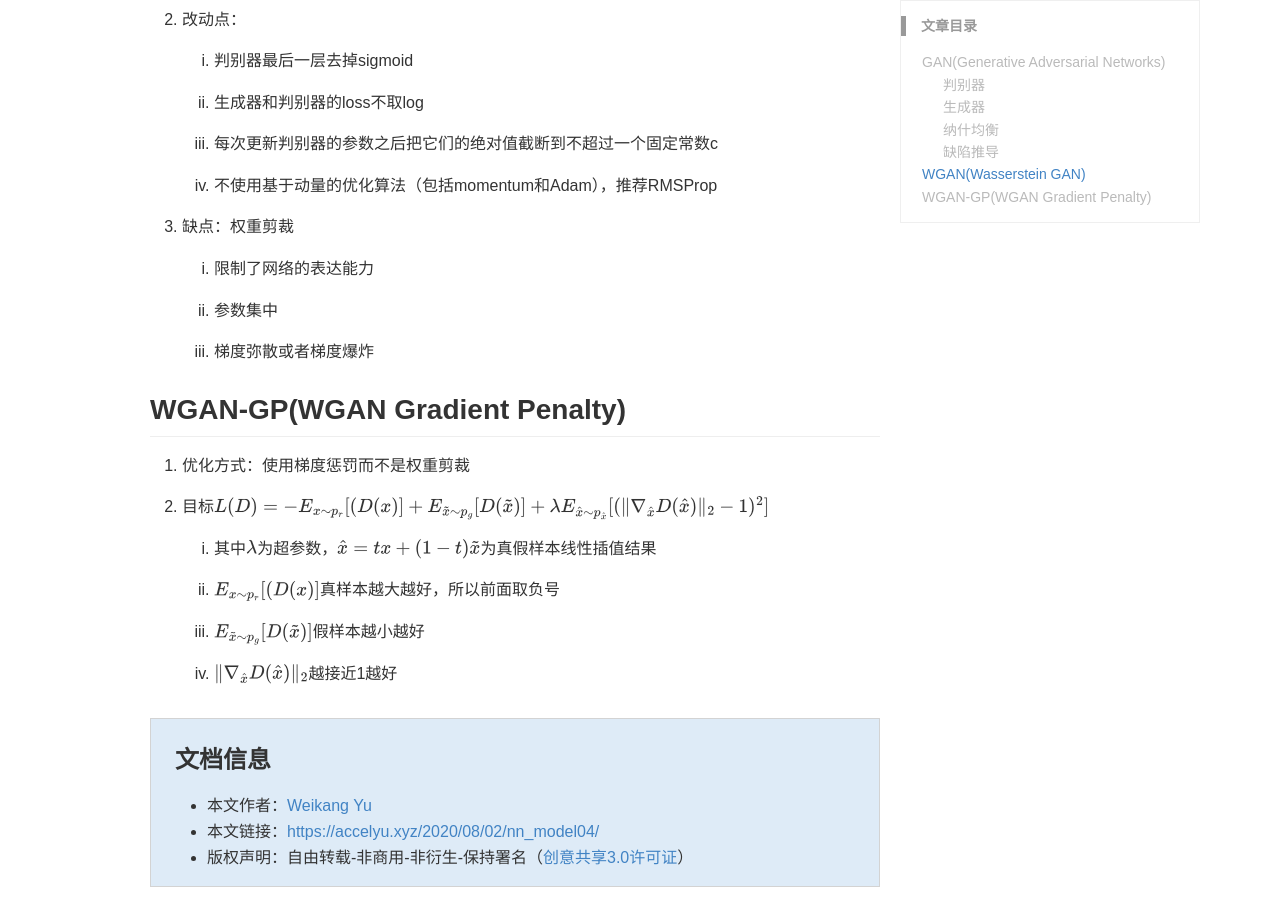
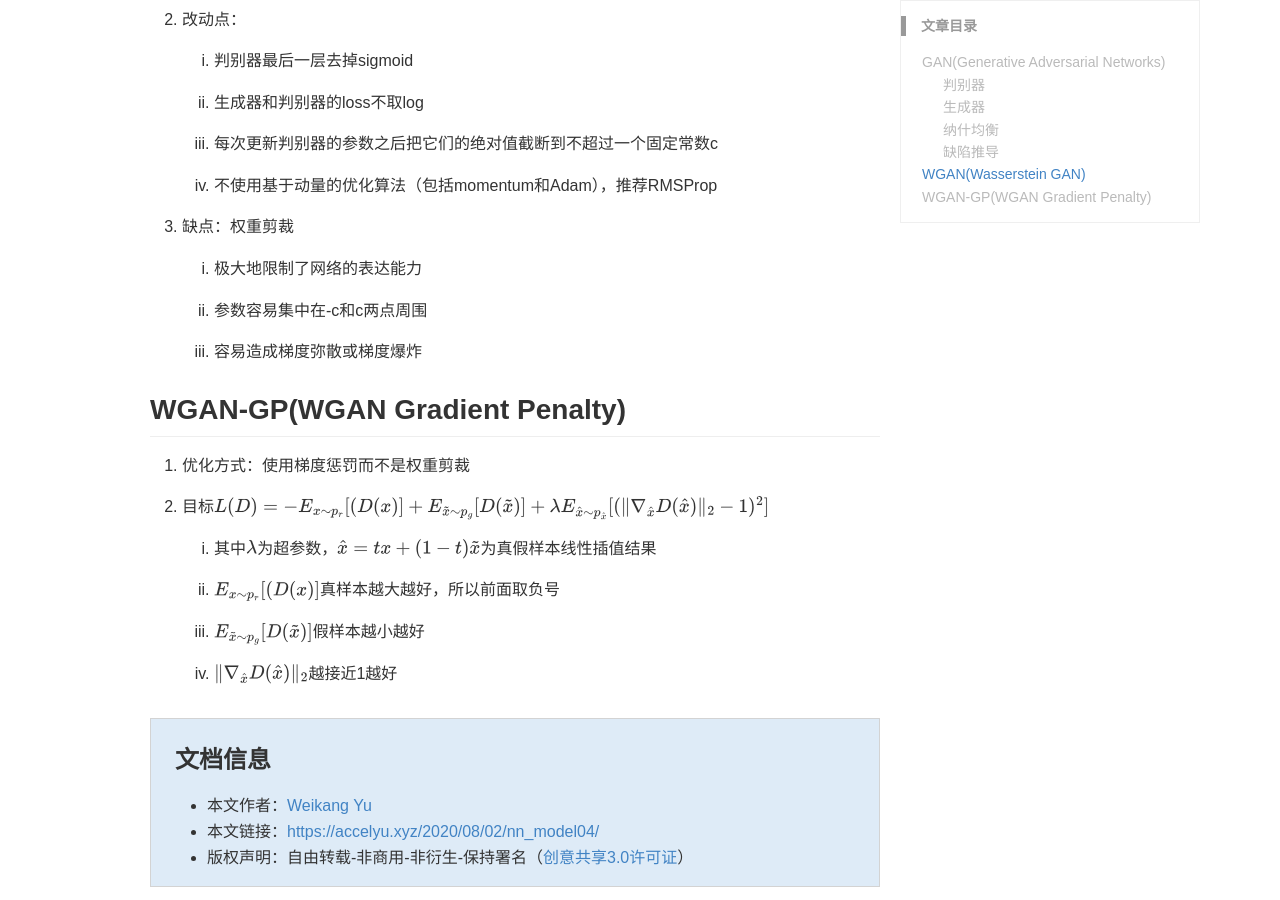
Before and after one commit to AccelYu/AccelYu.github.io, a Jekyll site: the page built from _posts/2020-08-02-nn_model04.md, in a window 1280 px wide and 900 px high, scrolled down 1992 px. Built offline with Jekyll 4.4.1, drawn with Linux system fonts in a browser that asks for light colours; some web fonts are replaced; comment, search, counter and statistics services are not loaded; a style sheet for code colours, icons or effects is not loaded; some of the changed text lies outside the part shown.

Commit message:
Update 2020-08-02-nn_model04.md

```diff
--- a/_posts/2020-08-02-nn_model04.md
+++ b/_posts/2020-08-02-nn_model04.md
@@ -76,11 +76,11 @@ $E_{x\sim p_g(x)}[-logD(x)]=D_{KL}(p_g \Vert p_r)+E_{x\sim p_r(x)}[log(D^\ast (x
    4. 不使用基于动量的优化算法（包括momentum和Adam），推荐RMSProp
 
 3. 缺点：权重剪裁
-   1. 限制了网络的表达能力
+   1. 极大地限制了网络的表达能力
 
-   2. 参数集中
+   2. 参数容易集中在-c和c两点周围
 
-   3. 梯度弥散或者梯度爆炸
+   3. 容易造成梯度弥散或梯度爆炸
 
 ## WGAN-GP(WGAN Gradient Penalty)
 1. 优化方式：使用梯度惩罚而不是权重剪裁
```
